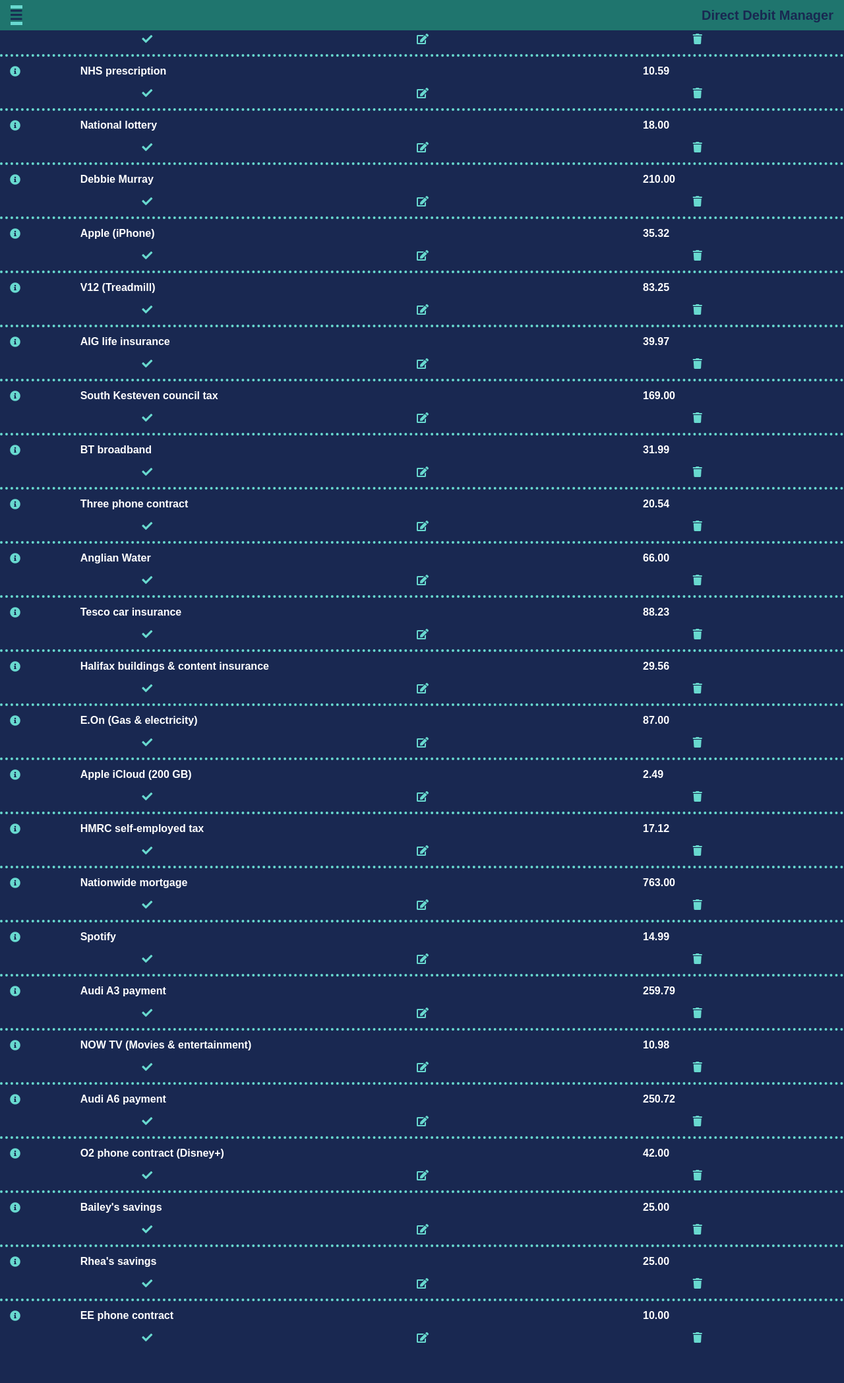
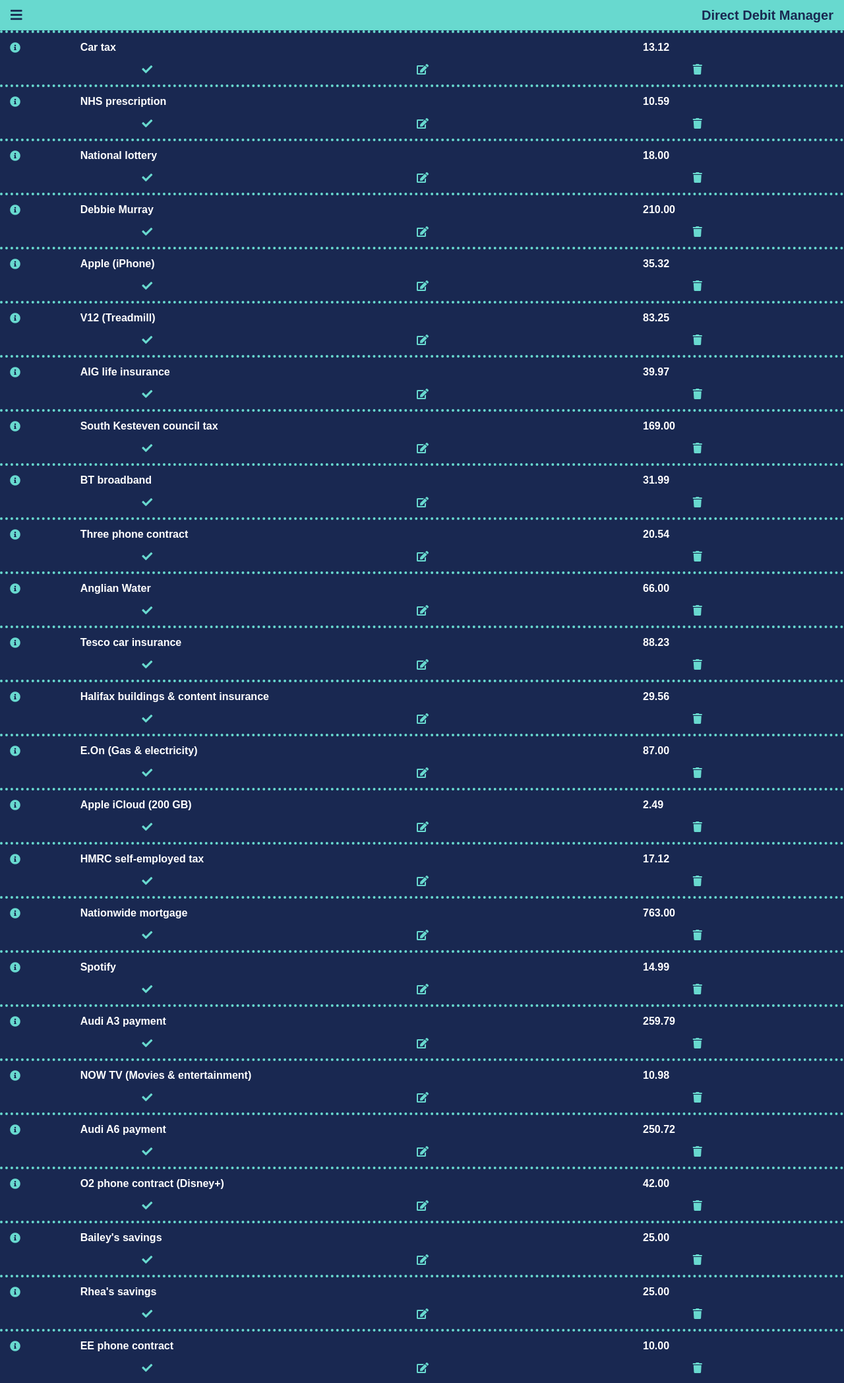
Before and after one commit to benm4ckenzie/finance, a Django app: page / in a window 1280 px wide. Shown: the whole page at 66% size. Before the commit the page ends 2035 px from the top, so only its background shows below. Run offline with Django 3.2, Linux system fonts and the light colour scheme; data comes from the database, SQL or seed files in the repository; both versions use the stored data as it was after the commit; some libraries are stand-ins or nearby versions.

Commit message:
adds padding to container to show below nav bar

```diff
--- a/monthly_budget/static/monthly_budget/style.css
+++ b/monthly_budget/static/monthly_budget/style.css
@@ -7,13 +7,17 @@
     font-weight: bolder;
 }
 
+.container-fluid {
+    padding-top: 46px;
+}
+
 .colour-true {
     background-color: #192851;
     color: #68D9CF;
 }
 
 .colour-reverse {
-    background-color: rgb(31, 117, 110);
+    background-color: #68D9CF;
     color: #192851;
 }
 
--- a/monthly_budget/templates/monthly_budget/monthly_budget_list.html
+++ b/monthly_budget/templates/monthly_budget/monthly_budget_list.html
@@ -10,7 +10,7 @@
     <meta charset="UTF-8">
     <meta name="viewport" content="width=device-width, initial-scale=1.0">
 
-    <title>Direct debits</title>
+    <title>Direct debit Manager</title>
 </head>
 
 <body>
@@ -85,6 +85,20 @@
         {% endif %}
     </div>
 
+    <!-- <div class="row">
+        <div class="col-4">Due date: {{ payment.payment_date }}</div>
+        <div class="col-4">{{ payment.payment_account }}</div>
+        <div class="col-4">Completion: {{ payment.payment_completion_date }}</div>
+    </div>
+    <div class="row">
+        <div class="col-6">{{ payment.payment_category }}</div>
+        <div class="col-6">{{ payment.payment_owner }}</div>
+
+
+        </div>
+    </div> -->
+
+
     <div class="row payment-options">
         <div class="col payment-options-btn-box">
             <a href="/has_paid/{{ payment.id }}">
```
Also changed, not shown: db.sqlite3.
